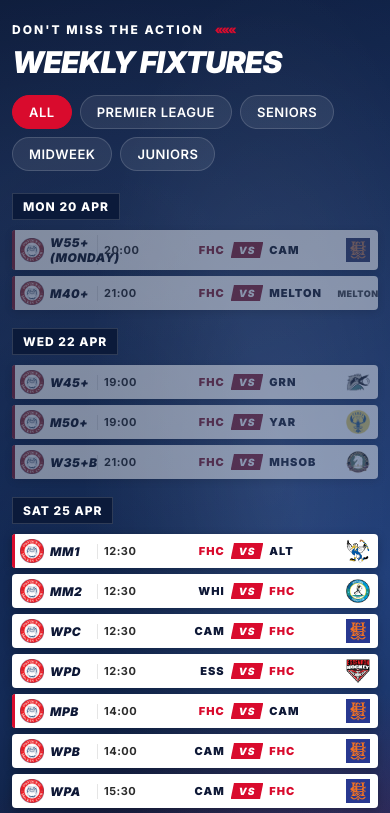
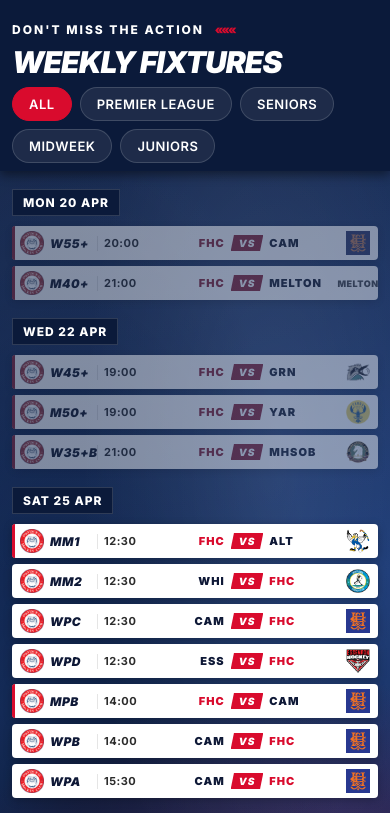
Before and after one commit to mawiseman/hockey-victoria-club-calendars, a website: page weekly-fixture/index.html in a window 390 px wide. Shown: the top 813 px of the page. Drawn offline with Linux system fonts and the light colour scheme.

Commit message:
better mapping and files

```diff
--- a/config/mappings-club-names.json
+++ b/config/mappings-club-names.json
@@ -8,6 +8,7 @@
     "Camberwell Hockey Club": "CAM",
     "Caroline Springs Hockey Club": "CS",
     "Craigieburn Falcons Hockey Club": "FAL",
+    "Craigieburn falcons": "FAL",
     "Croydon Ranges Hockey Club": "CR",
     "Doncaster Hockey Club": "DON",
     "Eastern Christian Hockey Organisation (ECHO)": "ECHO",
--- a/package.json
+++ b/package.json
@@ -16,7 +16,10 @@
     "generate-docs": "node src/setup/generate-docs.js",
     "update-mappings-club-names": "node src/setup/update-mappings-club-names.js",
     "update-competition-status": "node src/setup/update-competition-status.js",
-    "test-calendar-summary-processing": "node src/tests/calendar-summary-processing.js"
+    "test-calendar-summary-processing": "node src/tests/calendar-summary-processing.js",
+    "dev": "npx --yes serve weekly-fixture -l 3000",
+    "generate-og-image": "node src/setup/generate-og-image.js",
+    "generate-fixtures-json": "node src/setup/generate-fixtures-json.js"
   },
   "keywords": [
     "hockey",
--- a/weekly-fixture/css/styles.css
+++ b/weekly-fixture/css/styles.css
@@ -581,11 +581,35 @@
     .card {
         border-radius: 0;
         box-shadow: none;
+        overflow: visible;
     }
+    /* Red wave accent relies on card's overflow clipping; hide on mobile
+       now that the card doesn't clip, so it can't cause horizontal scroll. */
+    .card::after { display: none; }
+
+    /* Drop card-content's own gutters so the sticky header can sit flush
+       against the card edges without negative margins (which cause a
+       pixel-level jump at the sticky boundary). Children own their gutters. */
+    .card-content { padding: 0 0 20px; }
+
+    /* Pin the title block + filter tabs to the top so fixtures scroll under. */
+    .sticky-header {
+        position: sticky;
+        top: 0;
+        z-index: 10;
+        padding: 22px 12px 8px;
+        background: var(--navy-1);
+        box-shadow: 0 4px 10px rgba(0, 0, 0, 0.45);
+    }
+    .sticky-header .view-tabs { margin-top: 10px; margin-bottom: 0; }
+
+    /* Re-apply the horizontal gutter that card-content used to provide. */
+    .fixtures,
+    .subscribe-cta,
+    .card-footer { padding-left: 12px; padding-right: 12px; }
 }
 
 @media (max-width: 480px) {
-    .card-content { padding: 22px 12px 20px; }
     .view-title { font-size: 30px; }
 
     .fixture-row {
--- a/weekly-fixture/index.html
+++ b/weekly-fixture/index.html
@@ -37,10 +37,12 @@
         <div class="card-vignette"></div>
 
         <div class="card-content">
-            <p class="tagline">DON'T MISS THE ACTION <span class="chevrons">«««</span></p>
-            <h1 class="view-title" id="viewTitle">FIXTURES</h1>
+            <div class="sticky-header">
+                <p class="tagline">DON'T MISS THE ACTION <span class="chevrons">«««</span></p>
+                <h1 class="view-title" id="viewTitle">FIXTURES</h1>
 
-            <nav class="view-tabs" id="viewTabs"></nav>
+                <nav class="view-tabs" id="viewTabs"></nav>
+            </div>
 
             <div class="fixtures" id="fixtures">
                 <div class="loading">Loading fixtures…</div>
--- a/weekly-fixture/js/app.js
+++ b/weekly-fixture/js/app.js
@@ -75,6 +75,8 @@
 function buildShortCode(comp, feedCategory) {
     let c = comp.replace(/\s+NW$/i, '').trim();        // strip trailing region
     c = c.replace(/\s+\d{4}$/, '').trim();             // strip trailing year
+    c = c.replace(/\s*\([^)]*\)/g, '').trim();         // strip parentheticals like "(Monday)"
+    c = c.replace(/\s+/g, ' ');                        // collapse doubled spaces
 
     // Seniors — "Men PL" / "Women PEN A" / "Men M1" / etc.
     const seniorMatch = c.match(/^(Men|Women)\s+(.+)$/i);
```
Also changed, not shown: config/mappings-competition-names.json (+8 -0 lines).
